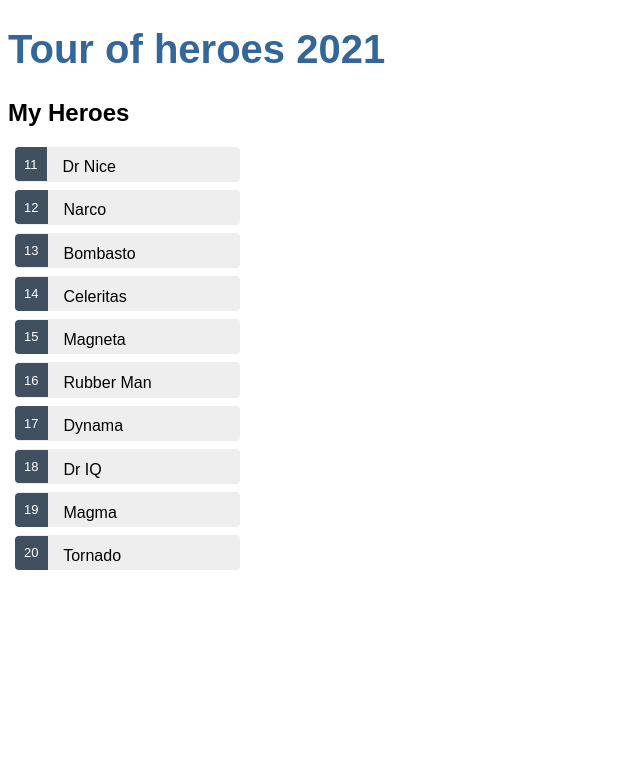
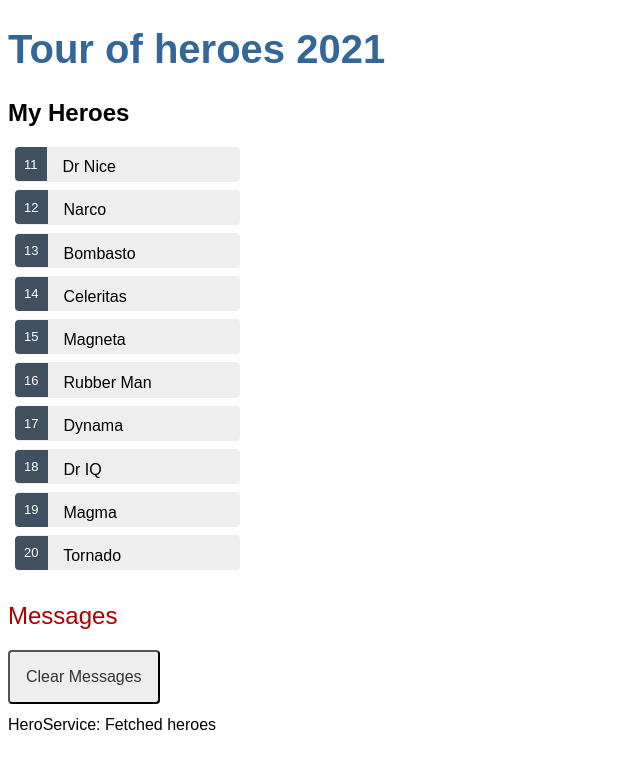
Before and after one commit to Totiruzi/heroes2021, an Angular app: page / in a window 1280 px wide. Shown: the top 768 px of the page, without its empty margins (0-640 px from the left). Built offline with nearby package versions, Linux system fonts and the light colour scheme.

Commit message:
Add message service, inject service into a service

```diff
--- a/src/app/app.component.html
+++ b/src/app/app.component.html
@@ -1,2 +1,3 @@
 <h1>{{title}}</h1>
 <app-heroes></app-heroes>
+<app-messages></app-messages>
--- a/src/app/app.module.ts
+++ b/src/app/app.module.ts
@@ -5,12 +5,14 @@
 import { AppComponent } from 'src/app/app.component';
 import { HeroesComponent } from 'src/app/heroes/heroes.component';
 import { HeroDetailComponent } from './hero-detail/hero-detail.component';
+import { MessagesComponent } from './messages/messages.component';
 
 @NgModule({
   declarations: [
     AppComponent,
     HeroesComponent,
-    HeroDetailComponent
+    HeroDetailComponent,
+    MessagesComponent
   ],
   imports: [
     BrowserModule,
--- a/src/app/hero.service.ts
+++ b/src/app/hero.service.ts
@@ -1,15 +1,19 @@
+import { Injectable } from '@angular/core';
+import { MessageService } from 'src/app/message.service';
+import { Observable, of } from 'rxjs';
 import { HEROES } from 'src/app/mock-heroes';
 import { Hero } from 'src/app/hero';
-import { Injectable } from '@angular/core';
 
 @Injectable({
   providedIn: 'root'
 })
 export class HeroService {
 
-  constructor() { }
+  constructor(private messageService: MessageService) { }
 
-  getHeroes(): Hero[] {
-    return HEROES
+  getHeroes(): Observable<Hero[]> {
+    const heroes = of(HEROES);
+    this.messageService.add('HeroService: Fetched heroes');
+    return heroes;
   }
 }
--- a/src/app/heroes/heroes.component.ts
+++ b/src/app/heroes/heroes.component.ts
@@ -1,6 +1,8 @@
+import { MessageService } from './../message.service';
 import { HeroService } from './../hero.service';
 import { Component, OnInit } from '@angular/core';
 import { Hero } from '../hero';
+import { Subscription } from 'rxjs';
 
 @Component({
   selector: 'app-heroes',
@@ -10,20 +12,27 @@
 export class HeroesComponent implements OnInit {
   selectedHero?: Hero;
   heroes: Hero[] = [];
+  heroSubscription = Subscription
 
 
-  constructor(private heroService: HeroService) {}
+  constructor(
+      private heroService: HeroService,
+      private messageService: MessageService
+    ) {}
 
   ngOnInit(): void {
     this.getHeroes()
   }
 
   getHeroes(): void {
-    this.heroes = this.heroService.getHeroes()
+    this.heroService.getHeroes(). subscribe(
+      heroes => this.heroes = heroes
+    )
   }
 
-  onSelect(event: Hero): void {
-    this.selectedHero = event
+  onSelect(hero: Hero): void {
+    this.selectedHero = hero;
+    this.messageService.add(`Hero Component: selected Hero id = ${ hero.id}`)
   }
 
 }
--- /dev/null
+++ b/src/app/message.service.ts
@@ -0,0 +1,17 @@
+import { Injectable } from '@angular/core';
+
+@Injectable({
+  providedIn: 'root'
+})
+export class MessageService {
+  messages: string[] = [];
+  constructor() { }
+
+  add(message: string) {
+    this.messages.push(message);
+  }
+
+  clear(): void {
+    this.messages = [];
+  }
+}
--- /dev/null
+++ b/src/app/messages/messages.component.css
@@ -0,0 +1,19 @@
+/* MessagesComponent's private CSS styles */
+h2 {
+  color: #A80000;
+  font-family: Arial, Helvetica, sans-serif;
+  font-weight: lighter;
+}
+
+.clear {
+  color: #333;
+  background-color: #eee;
+  margin-bottom: 12px;
+  padding: 1rem;
+  border-radius: 4px;
+  font-size: 1rem;
+}
+.clear:hover {
+  color: white;
+  background-color: #42545C;
+}
--- /dev/null
+++ b/src/app/messages/messages.component.html
@@ -0,0 +1,9 @@
+<div *ngIf="messageService.messages.length">
+  <h2>Messages</h2>
+  <button class="clear"
+    (click)="messageService.clear()"
+  >
+    Clear Messages
+  </button>
+  <div *ngFor="let message of messageService.messages">{{message}}</div>
+</div>
--- /dev/null
+++ b/src/app/messages/messages.component.ts
@@ -0,0 +1,16 @@
+import { Component, OnInit } from '@angular/core';
+import { MessageService } from 'src/app/message.service';
+
+@Component({
+  selector: 'app-messages',
+  templateUrl: './messages.component.html',
+  styleUrls: ['./messages.component.css']
+})
+export class MessagesComponent implements OnInit {
+
+  constructor(public messageService: MessageService) { }
+
+  ngOnInit(): void {
+  }
+
+}
```
Also changed, not shown: 2 other files (tests, documents, lock files or other folders).
